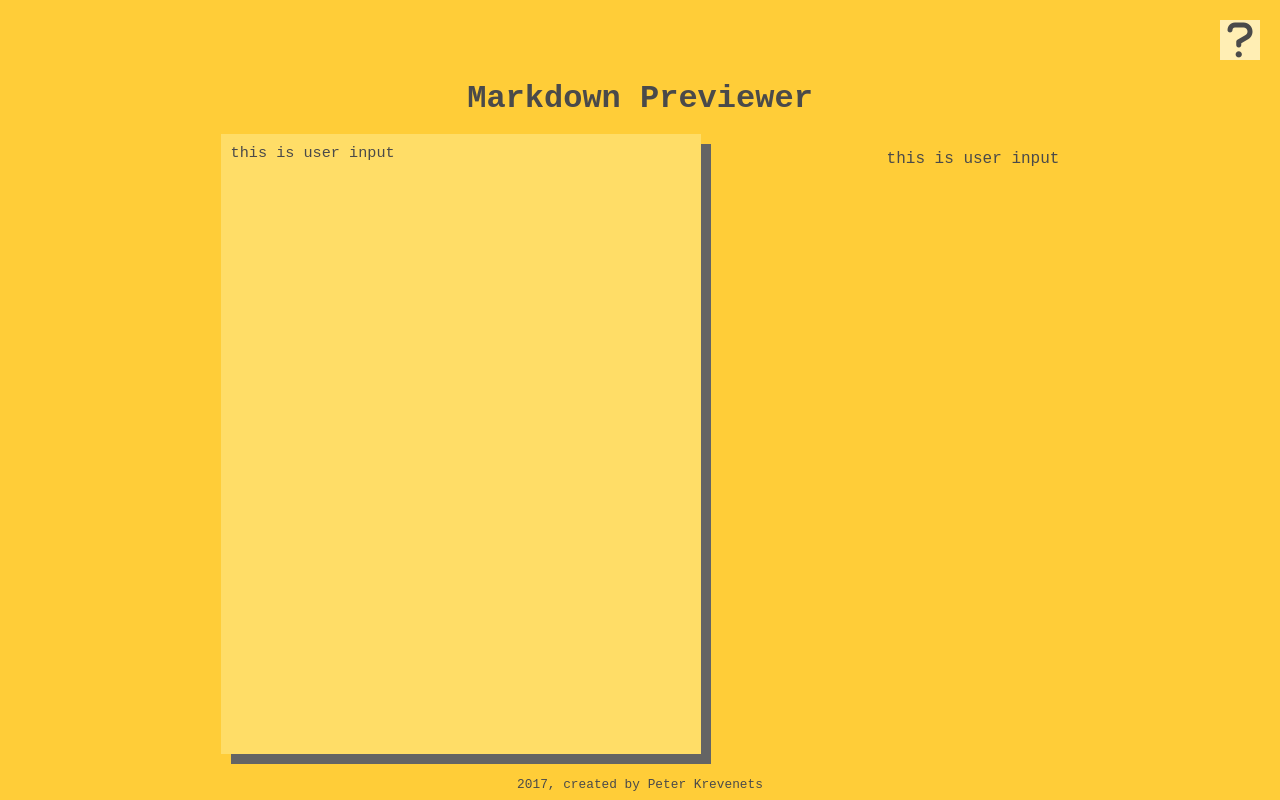
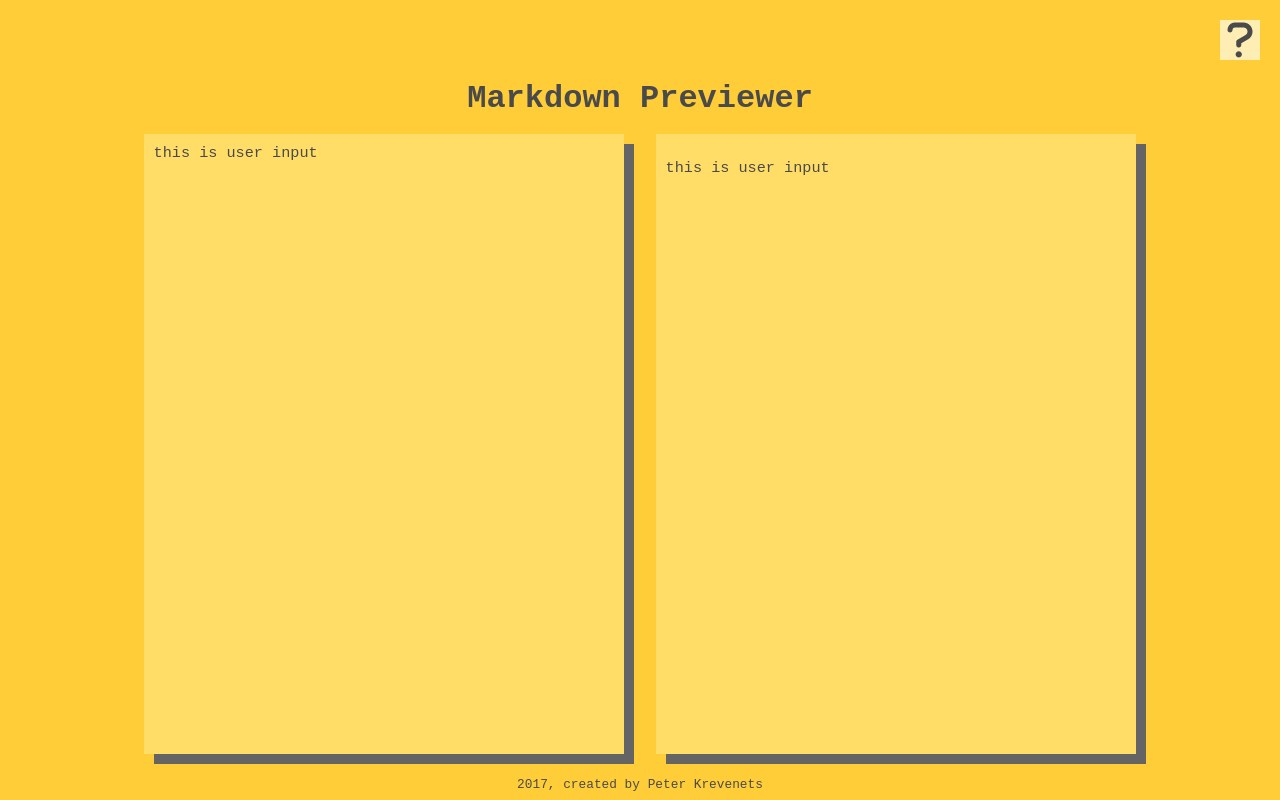
Before and after one commit to Deadburn/markdown-preivewer, a React (Create React App) app: page / in a window 1280 px wide. Built offline with nearby package versions, Linux system fonts and the light colour scheme.

Commit message:
scss updated

```diff
--- a/src/App.js
+++ b/src/App.js
@@ -1,23 +1,18 @@
 import "./App.scss";
-import { useSelector, useDispatch} from "react-redux"
-import {marked} from 'marked'
+import { useSelector, useDispatch } from "react-redux";
+import { marked } from "marked";
 import { enterText, showHelp } from "./redux/markdownReducer";
 
 function App() {
+  const textCurrent = useSelector((state) => state.counter.textCurrent);
+  const isShowingHelp = useSelector((state) => state.counter.isShowingHelp);
 
-  const a = useSelector((state) => state)
-  const textCurrent = useSelector((state) => state.counter.textCurrent)
-  const isShowingHelp = useSelector((state) => state.counter.isShowingHelp)
+  const dispatch = useDispatch();
 
-  const dispatch = useDispatch()
-
-  console.log(a);
-  console.log(textCurrent);
   const parsedText = marked.parse(textCurrent);
 
-
   function createMarkup() {
-    return {__html: parsedText};
+    return { __html: parsedText };
   }
 
   return (
@@ -27,9 +22,10 @@ function App() {
           <h1 className="app-title">Markdown Previewer</h1>
           <div
             onClick={() => {
-              dispatch(showHelp())
+              dispatch(showHelp());
             }}
-            className={`help-button ${isShowingHelp && 'active'}`}>
+            className={`help-button ${isShowingHelp && "active"}`}
+          >
             <i className="fa fa-question" aria-hidden="true"></i>
           </div>
         </header>
@@ -41,7 +37,10 @@ function App() {
             className="text-panel-left"
             // readOnly={isShowingHelp}
           ></textarea>
-          <div dangerouslySetInnerHTML={createMarkup()} />
+          <div
+            dangerouslySetInnerHTML={createMarkup()}
+            className="text-panel-right"
+          />
         </div>
 
         <footer>
--- a/src/App.scss
+++ b/src/App.scss
@@ -39,7 +39,6 @@ body {
   margin: 0;
   padding: 0;
   font-family: sans-serif;
-  overflow: hidden;
   font-family: $main-font;
   color: $text-color;
   background-color: $bg-color;
```
